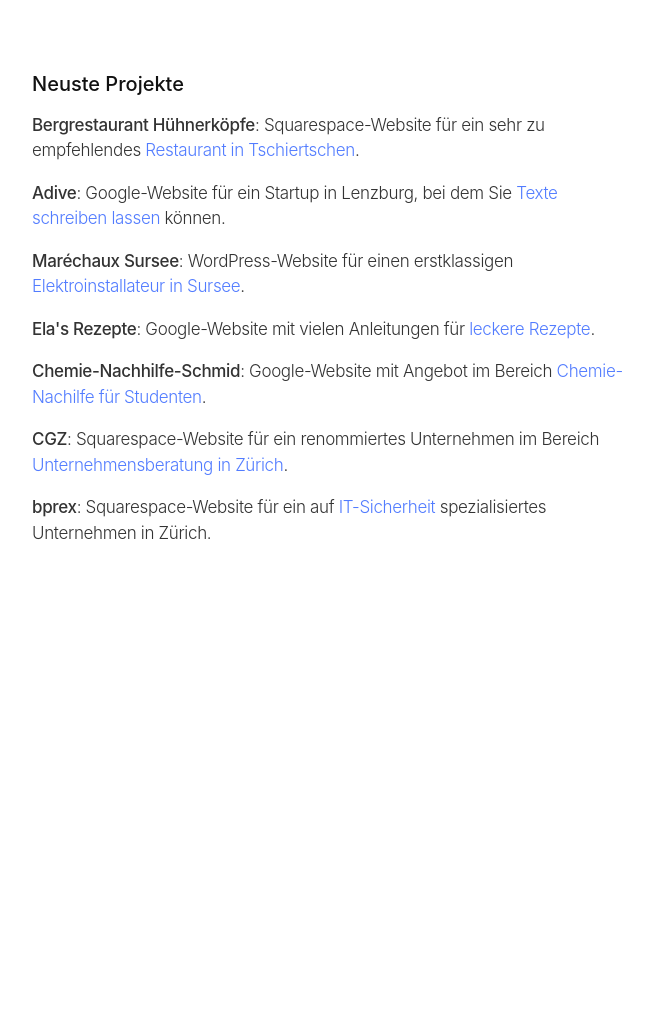
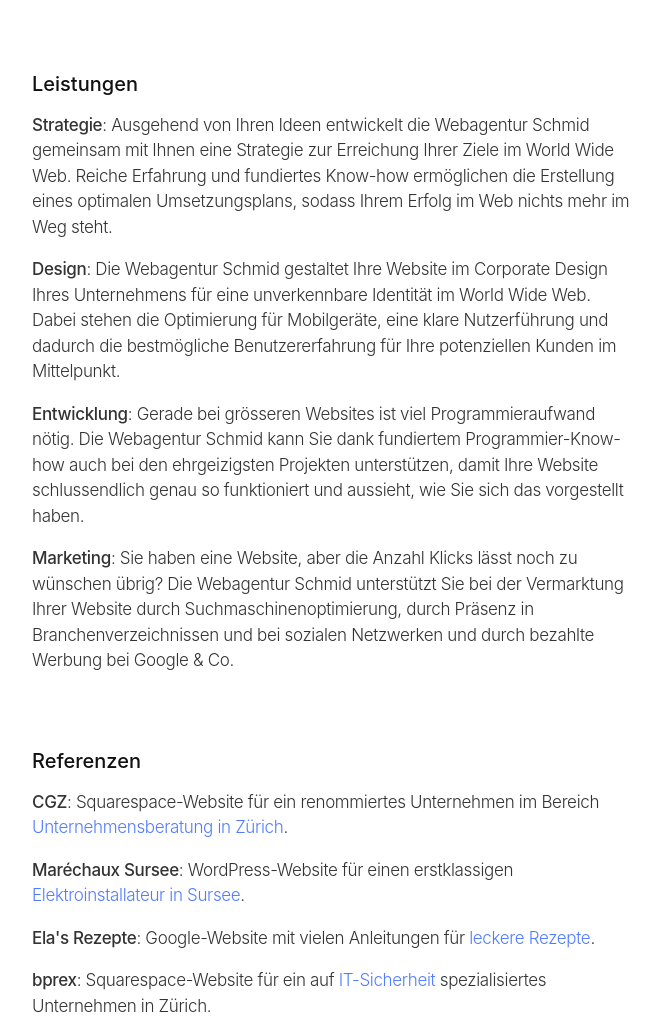
Before and after one commit to webagenturschmid/webagenturschmid.github.io, a plain HTML site: page index.html in a window 1280 px wide. Shown: the part 769-1791 px from the top of the page, without its empty margins (308-968 px from the left). Before the commit the page ends 1371 px from the top, so only its background shows below. Drawn offline with Linux system fonts and the light colour scheme.

Commit message:
Update index.html

```diff
--- a/index.html
+++ b/index.html
@@ -104,14 +104,20 @@
         <p><a href="tel:+41625110300">062 511 03 00</a></p>
         <p><a href="mailto:kontakt@webagenturschmid.ch">kontakt@webagenturschmid.ch</a></p>
         <p><a href="https://wa.me/41625110300" target="_blank">WhatsApp</a></p>
+        <h2>Leistungen</h2>
+        <p><strong>Strategie</strong>: Ausgehend von Ihren Ideen entwickelt die Webagentur Schmid gemeinsam mit Ihnen eine Strategie zur Erreichung Ihrer Ziele im World Wide Web. Reiche Erfahrung und fundiertes Know-how ermöglichen die Erstellung eines optimalen Umsetzungsplans, sodass Ihrem Erfolg im Web nichts mehr im Weg steht.</p>
+        <p><strong>Design</strong>: Die Webagentur Schmid gestaltet Ihre Website im Corporate Design Ihres Unternehmens für eine unverkennbare Identität im World Wide Web. Dabei stehen die Optimierung für Mobilgeräte, eine klare Nutzerführung und dadurch die bestmögliche Benutzererfahrung für Ihre potenziellen Kunden im Mittelpunkt.</p>
+        <p><strong>Entwicklung</strong>: Gerade bei grösseren Websites ist viel Programmieraufwand nötig. Die Webagentur Schmid kann Sie dank fundiertem Programmier-Know-how auch bei den ehrgeizigsten Projekten unterstützen, damit Ihre Website schlussendlich genau so funktioniert und aussieht, wie Sie sich das vorgestellt haben.</p>
+        <p><strong>Marketing</strong>: Sie haben eine Website, aber die Anzahl Klicks lässt noch zu wünschen übrig? Die Webagentur Schmid unterstützt Sie bei der Vermarktung Ihrer Website durch Suchmaschinenoptimierung, durch Präsenz in Branchenverzeichnissen und bei sozialen Netzwerken und durch bezahlte Werbung bei Google & Co.</p>
+        <h2>Referenzen</h2>
+        <p><strong>CGZ</strong>: Squarespace-Website für ein renommiertes Unternehmen im Bereich <a href="https://www.cgz.ch/" target="_blank">Unternehmensberatung in Zürich</a>.</p>
+        <p><strong>Maréchaux Sursee</strong>: WordPress-Website für einen erstklassigen <a href="https://www.marechaux-sursee.ch/" target="_blank">Elektroinstallateur in Sursee</a>.</p>
+        <p><strong>Ela's Rezepte</strong>: Google-Website mit vielen Anleitungen für <a href="https://www.elas-rezepte.com/" target="_blank">leckere Rezepte</a>.</p>
+        <p><strong>bprex</strong>: Squarespace-Website für ein auf <a href="https://www.bprex.ch/" target="_blank">IT-Sicherheit</a> spezialisiertes Unternehmen in Zürich.</p>
         <h2>Neuste Projekte</h2>
         <p><strong>Bergrestaurant Hühnerköpfe</strong>: Squarespace-Website für ein sehr zu empfehlendes <a href="https://www.huehnerkoepfe.ch/" target="_blank">Restaurant in Tschiertschen</a>.</p>
         <p><strong>Adive</strong>: Google-Website für ein Startup in Lenzburg, bei dem Sie <a href="https://www.adive.ch/" target="_blank">Texte schreiben lassen</a> können.</p>
-        <p><strong>Maréchaux Sursee</strong>: WordPress-Website für einen erstklassigen <a href="https://www.marechaux-sursee.ch/" target="_blank">Elektroinstallateur in Sursee</a>.</p>
-        <p><strong>Ela's Rezepte</strong>: Google-Website mit vielen Anleitungen für <a href="https://www.elas-rezepte.com/" target="_blank">leckere Rezepte</a>.</p>
         <p><strong>Chemie-Nachhilfe-Schmid</strong>: Google-Website mit Angebot im Bereich <a href="https://sites.google.com/view/chemie-nachhilfe/" target="_blank">Chemie-Nachilfe für Studenten</a>.</p>
-        <p><strong>CGZ</strong>: Squarespace-Website für ein renommiertes Unternehmen im Bereich <a href="https://www.cgz.ch/" target="_blank">Unternehmensberatung in Zürich</a>.</p>
-        <p><strong>bprex</strong>: Squarespace-Website für ein auf <a href="https://www.bprex.ch/" target="_blank">IT-Sicherheit</a> spezialisiertes Unternehmen in Zürich.</p>
       </div>
     </main>
   </body>
```
